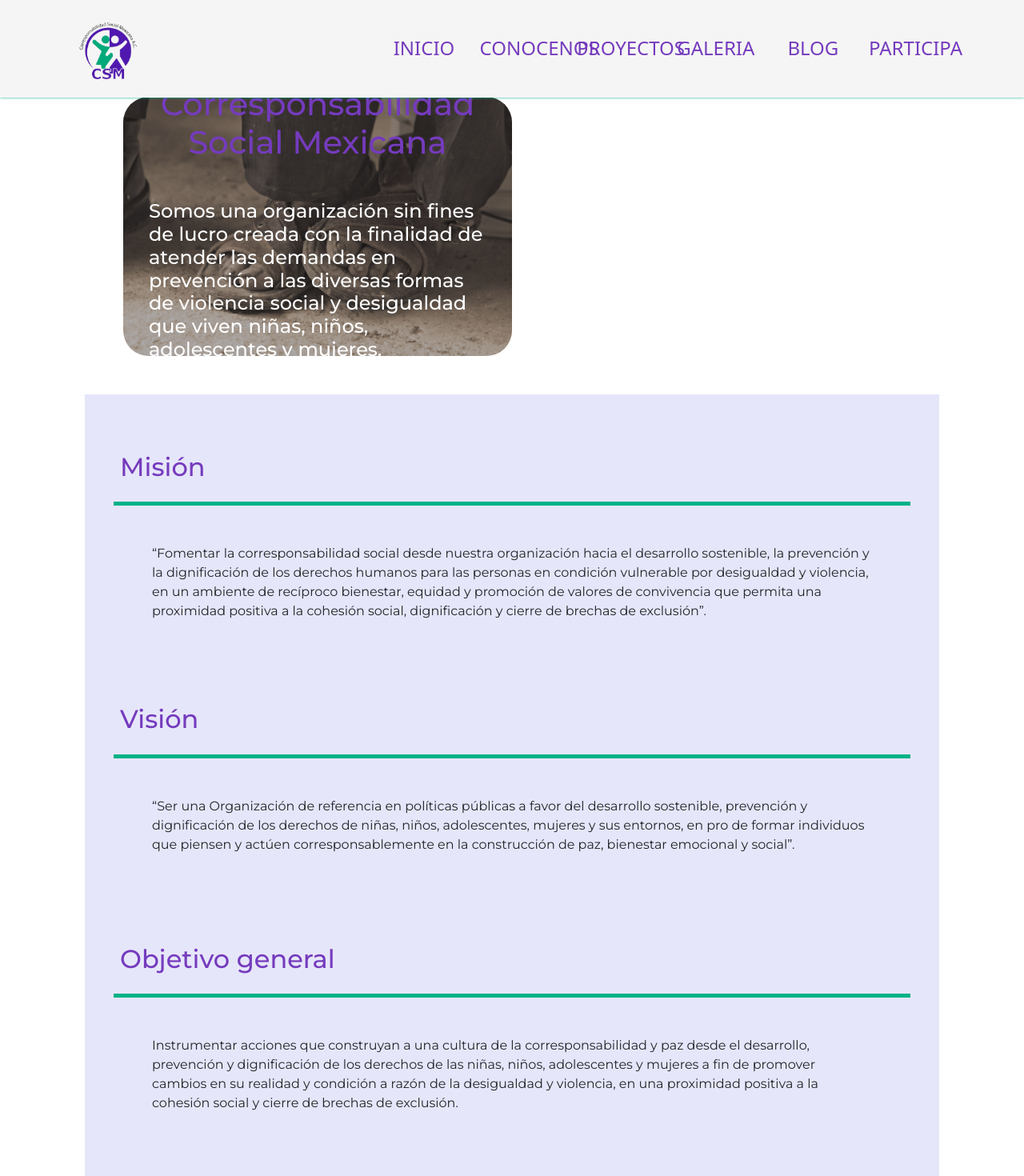
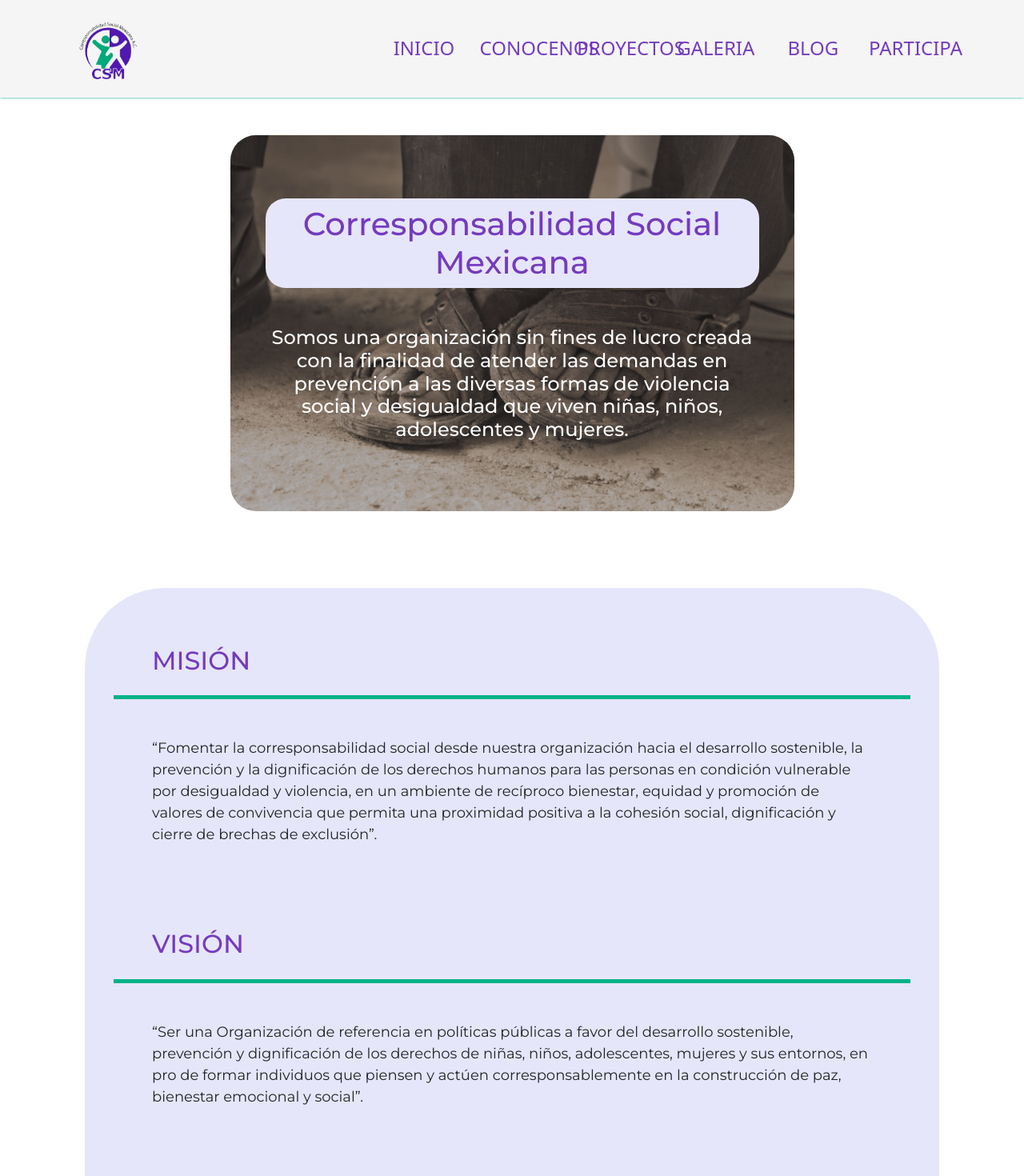
Before and after one commit to corresponsabilidad-mx/frontend, a Next.js app: page /conocenos in a window 1280 px wide. Shown: the top 1470 px of the page at 80% size. Built offline with nearby package versions, Linux system fonts and the light colour scheme; a web font is replaced by a local one.

Commit message:
Modify Nosotros styles

```diff
--- a/components/Nosotros.js
+++ b/components/Nosotros.js
@@ -7,35 +7,35 @@ export default function Nosotros  ()  {
 			<div className="mt-10">
 				<div className="container">
 					<div className="mb-5">
-						<div className="m-5">
-							<Card className="card col-sm-6">
+						<div className="container p-5 col-sm-9">
+							<Card className="card">
 								<Card.Img variant="top" src="/images/carousel/carousel3.jpg" />
 								<Card.ImgOverlay className="card-overlay">
 									<Card.Body>
-										<div className="">
-											<h1 className="primary-color bg-transparent mb-5 text-center">Corresponsabilidad Social Mexicana </h1>
-											<h4 className="text-start text-white">Somos una organización sin fines de lucro creada con la finalidad de atender las demandas en prevención a las diversas formas de violencia social y desigualdad que viven niñas, niños, adolescentes y mujeres.</h4>
+										<div className="container">
+											<h1 className="primary-color mb-5 text-center p-2" style={{backgroundColor: "lavender", borderRadius: "25px"}}>Corresponsabilidad Social Mexicana </h1>
+											<h4 className="text-center text-white">Somos una organización sin fines de lucro creada con la finalidad de atender las demandas en prevención a las diversas formas de violencia social y desigualdad que viven niñas, niños, adolescentes y mujeres.</h4>
 										</div>
 									</Card.Body>
 								</Card.ImgOverlay>
 							</Card>
    						</div>
 					</div>
-					<div className="mb-5 p-5" style={{backgroundColor: "lavender"}}>
+					<div className="mb-5 p-5" style={{backgroundColor: "lavender", borderRadius: "100px"}}>
 						<div className="row">
-							<h2 className="primary-color bg-transparent mb-3 text-start mt-3 p-2">Misión</h2>
+							<h2 className="primary-color bg-transparent mb-3 text-start mt-3 p-2 ps-5">MISIÓN</h2>
 							<div className="line-deco"></div>
-							<p className="mb-5 p-5">“Fomentar la corresponsabilidad social desde nuestra organización hacia el desarrollo sostenible, la prevención y la dignificación de los derechos humanos para las personas en condición vulnerable por desigualdad y violencia, en un ambiente de recíproco bienestar, equidad y promoción de valores de convivencia que permita una proximidad positiva a la cohesión social, dignificación y cierre de brechas de exclusión”.</p>
+							<p className="mb-5 p-5" style={{fontSize: "18px"}}>“Fomentar la corresponsabilidad social desde nuestra organización hacia el desarrollo sostenible, la prevención y la dignificación de los derechos humanos para las personas en condición vulnerable por desigualdad y violencia, en un ambiente de recíproco bienestar, equidad y promoción de valores de convivencia que permita una proximidad positiva a la cohesión social, dignificación y cierre de brechas de exclusión”.</p>
 						</div>
 						<div className="row">
-							<h2 className="primary-color bg-transparent mb-3 text-start p-2">Visión</h2>
+							<h2 className="primary-color bg-transparent mb-3 text-start p-2 ps-5">VISIÓN</h2>
 							<div className="line-deco"></div>
-							<p className="mb-5 p-5">“Ser una Organización de referencia en políticas públicas a favor del desarrollo sostenible, prevención y dignificación de los derechos de niñas, niños, adolescentes, mujeres y sus entornos, en pro de formar individuos que piensen y actúen corresponsablemente en la construcción de paz, bienestar emocional y social”.</p>
+							<p className="mb-5 p-5" style={{fontSize: "18px"}}>“Ser una Organización de referencia en políticas públicas a favor del desarrollo sostenible, prevención y dignificación de los derechos de niñas, niños, adolescentes, mujeres y sus entornos, en pro de formar individuos que piensen y actúen corresponsablemente en la construcción de paz, bienestar emocional y social”.</p>
 						</div>
 						<div className="row mt-2 mb-5">
-							<h2 className="primary-color bg-transparent mb-3 text-start p-2">Objetivo general</h2>
+							<h2 className="primary-color bg-transparent mb-3 text-start p-2 ps-5">OBJETIVO GENERAL</h2>
 							<div className="line-deco"></div>
-							<p className="mb-5 p-5">Instrumentar acciones que construyan a una cultura de la corresponsabilidad y paz desde el desarrollo, prevención y dignificación de los derechos de  las niñas, niños, adolescentes y mujeres a fin de promover cambios en su realidad y condición a razón de la desigualdad y violencia, en una proximidad positiva a la cohesión social y cierre de brechas de exclusión.</p>
+							<p className="mb-5 p-5" style={{fontSize: "18px"}}>Instrumentar acciones que construyan a una cultura de la corresponsabilidad y paz desde el desarrollo, prevención y dignificación de los derechos de  las niñas, niños, adolescentes y mujeres a fin de promover cambios en su realidad y condición a razón de la desigualdad y violencia, en una proximidad positiva a la cohesión social y cierre de brechas de exclusión.</p>
 						</div>
 					</div>
 				</div>
```
